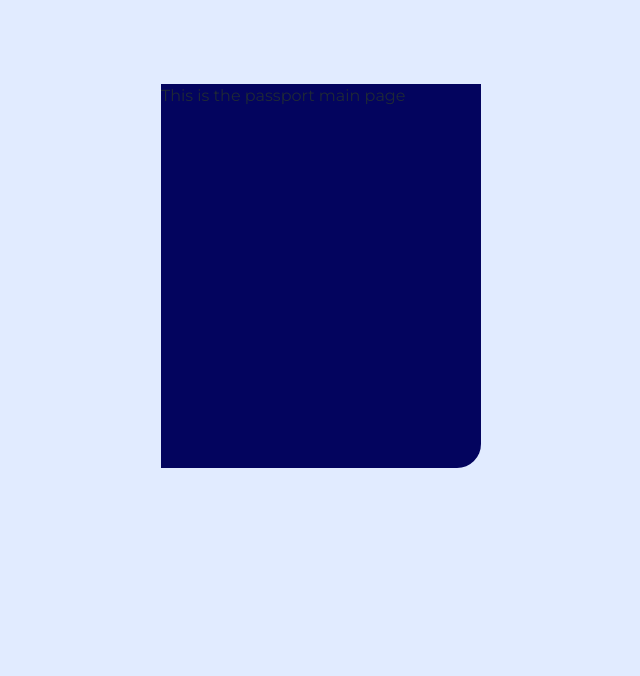
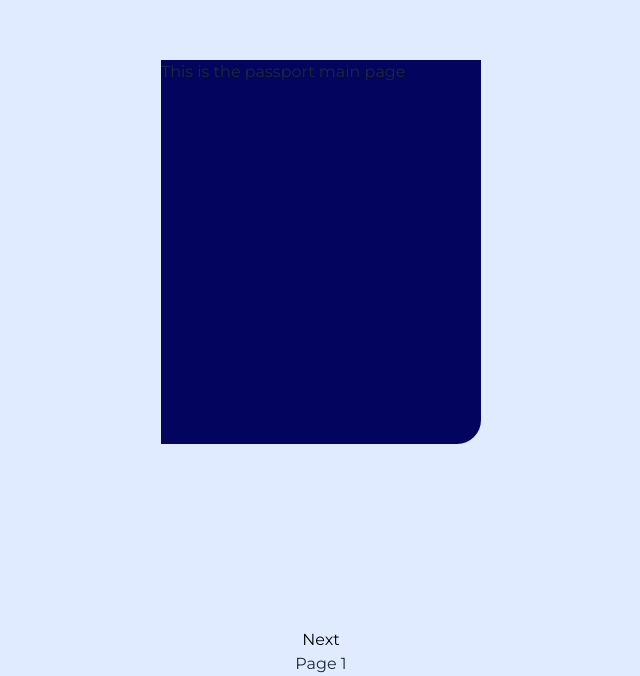
Before and after one commit to UoaWDCC/passport, a React (Vite) app in the folder web/: page /passport in a window 1280 px wide. Shown: the part 124-800 px from the top of the page, without its empty margins (319-959 px from the left). Built offline with nearby package versions, Linux system fonts and the light colour scheme.

Commit message:
Implement page switching functionality

```diff
--- a/web/src/pages/Passport.tsx
+++ b/web/src/pages/Passport.tsx
@@ -1,14 +1,40 @@
+import { useState } from "react";
 import PassportMain from "@components/PassportMain";
 import PassportPage from "@components/PassportPage";
 import "../styles/Passport.css";
 
 export default function Passport() {
+  const [currentIndex, setCurrentIndex] = useState(0);
   const views = [PassportMain, PassportPage, PassportPage];
-  const CurrentView = views[0];
+
+  const goToNextView = () => {
+    if (currentIndex < views.length - 1) {
+      setCurrentIndex(currentIndex + 1);
+    }
+  };
+
+  const goToPreviousView = () => {
+    if (currentIndex > 0) {
+      setCurrentIndex(currentIndex - 1);
+    }
+  };
+
+  const CurrentView = views[currentIndex];
 
   return (
-    <div className="background flex h-screen justify-center">
+    <div className="background flex flex-col h-screen justify-center items-center ">
       <CurrentView />
+
+      <div className="text-black">
+        {currentIndex > 0 && (
+          <button onClick={goToPreviousView}>Previous</button>
+        )}
+        {currentIndex < views.length - 1 && (
+          <button onClick={goToNextView}>Next</button>
+        )}
+      </div>
+
+      <p>Page {currentIndex + 1}</p>
     </div>
   );
 }
```
